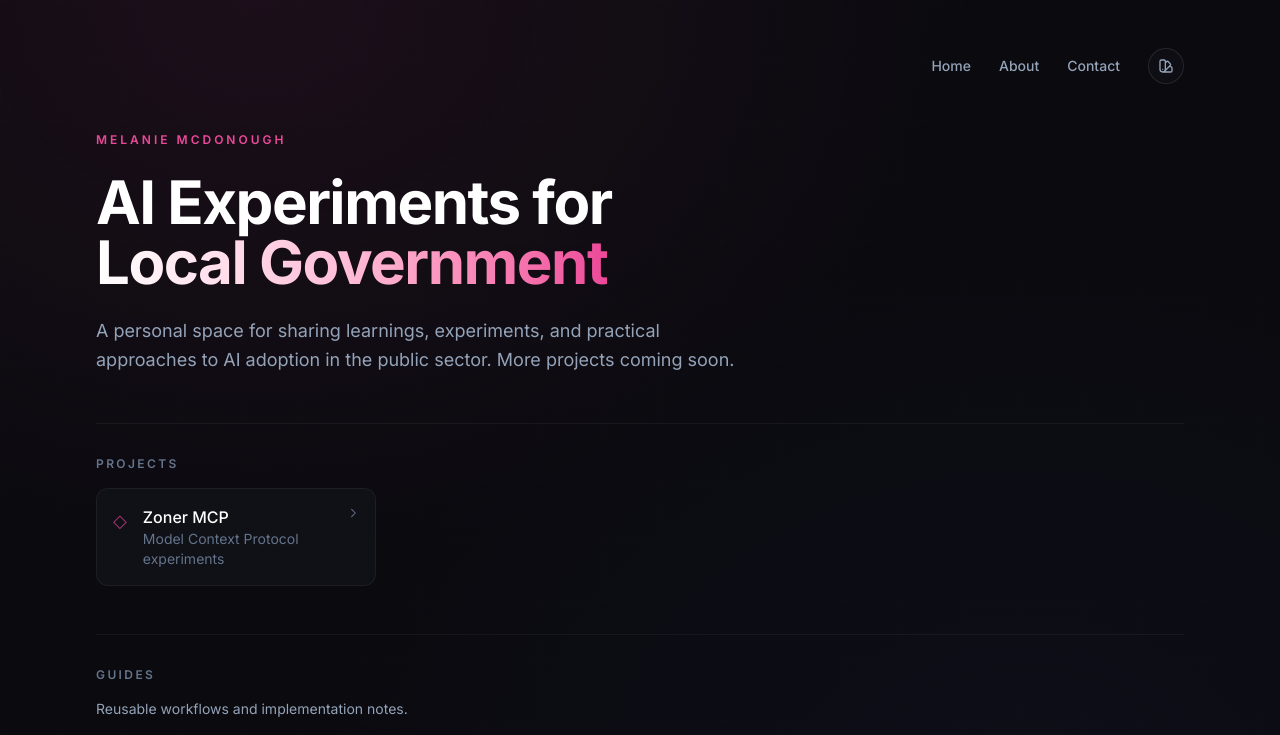
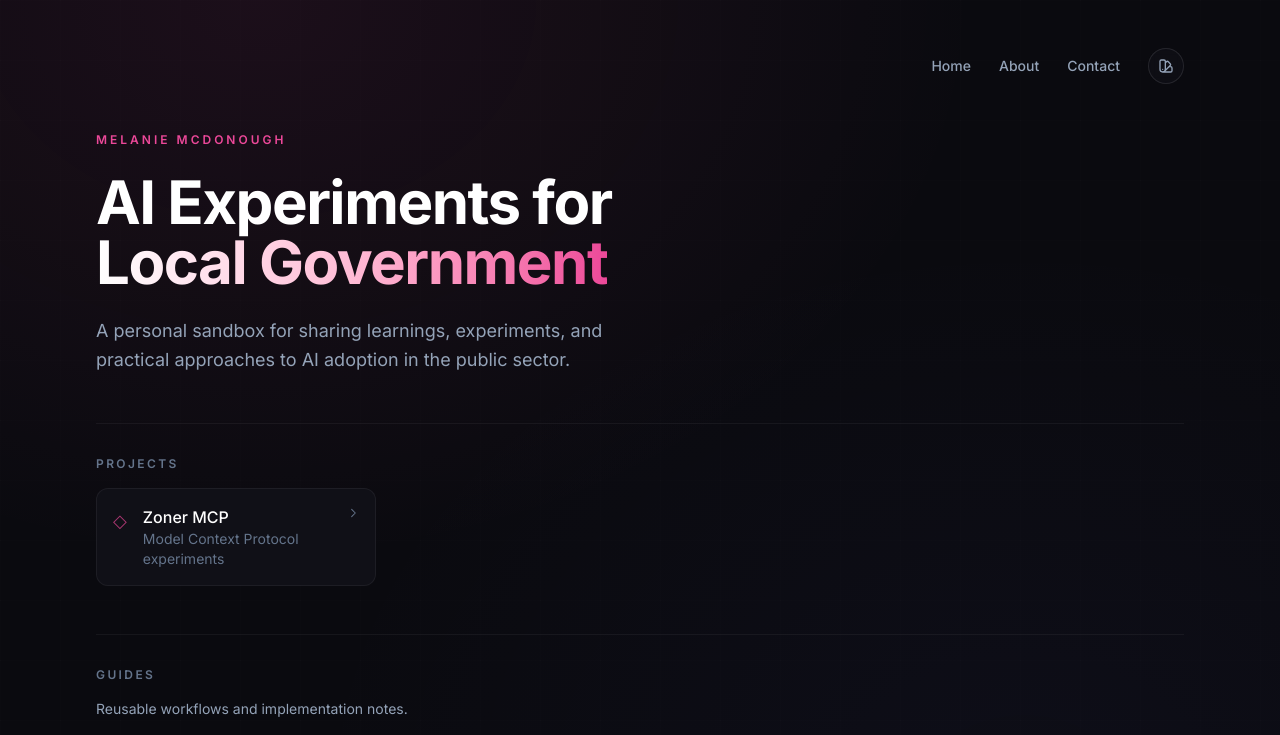
Before and after one commit to melbamorph/melaniemcd-ai, a Next.js app: page / in a window 1280 px wide. Shown: the top 735 px of the page. Built offline with nearby package versions, Linux system fonts and the light colour scheme.

Commit message:
Update homepage description to reflect a personal sandbox for AI adoption in the public sector.

```diff
--- a/app/page.tsx
+++ b/app/page.tsx
@@ -11,8 +11,8 @@ export default function HomePage() {
             <span className="gradient-text">Local Government</span>
           </h2>
           <p className="text-lg leading-relaxed text-muted-300 text-balance">
-            A personal space for sharing learnings, experiments, and practical approaches
-            to AI adoption in the public sector. More projects coming soon.
+            A personal sandbox for sharing learnings, experiments, and practical approaches
+            to AI adoption in the public sector.
           </p>
         </div>
 
```
